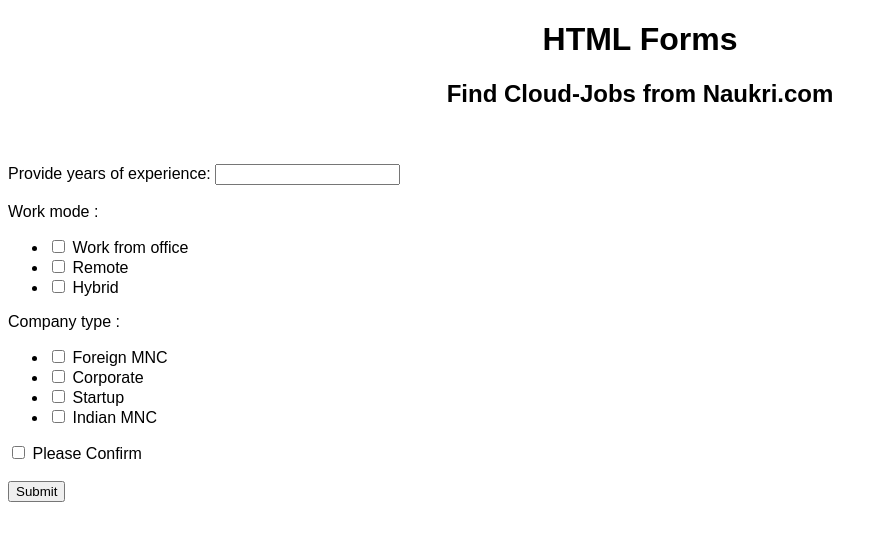
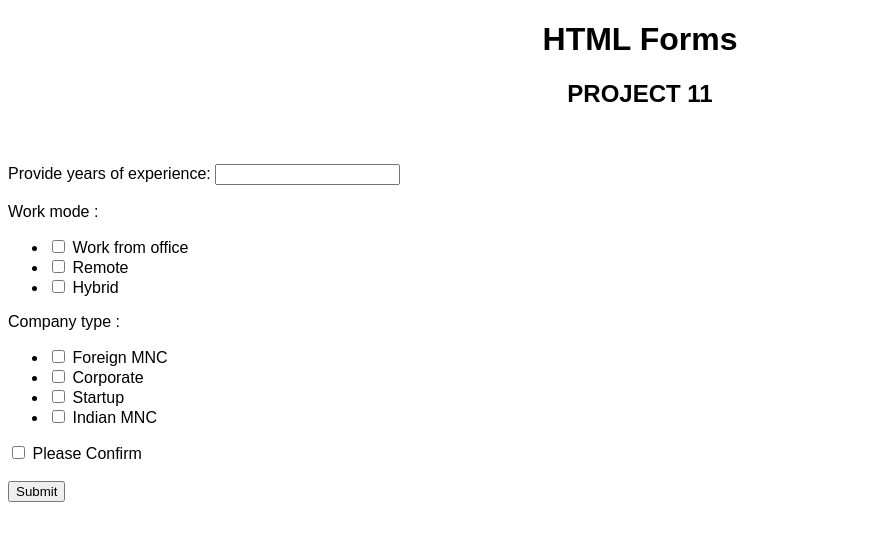
Before and after one commit to AmanSingh881/web-project2, a plain HTML site: page index.html in a window 1280 px wide. Shown: the whole page, without its empty margins (0-887 px from the left). Drawn offline with Linux system fonts and the light colour scheme.

Commit message:
Update index.html

```diff
--- a/index.html
+++ b/index.html
@@ -10,7 +10,7 @@
 <body style="font-family: sans-serif;">
 
     <h1 style="text-align: center;">HTML Forms</h1>
-    <h2 style="text-align: center;"> Find <b>Cloud-Jobs</b> from Naukri.com</h2>
+    <h2 style="text-align: center;"> PROJECT 11</h2>
 
     <form action="https://www.naukri.com/cloud-jobs/">
 
```
